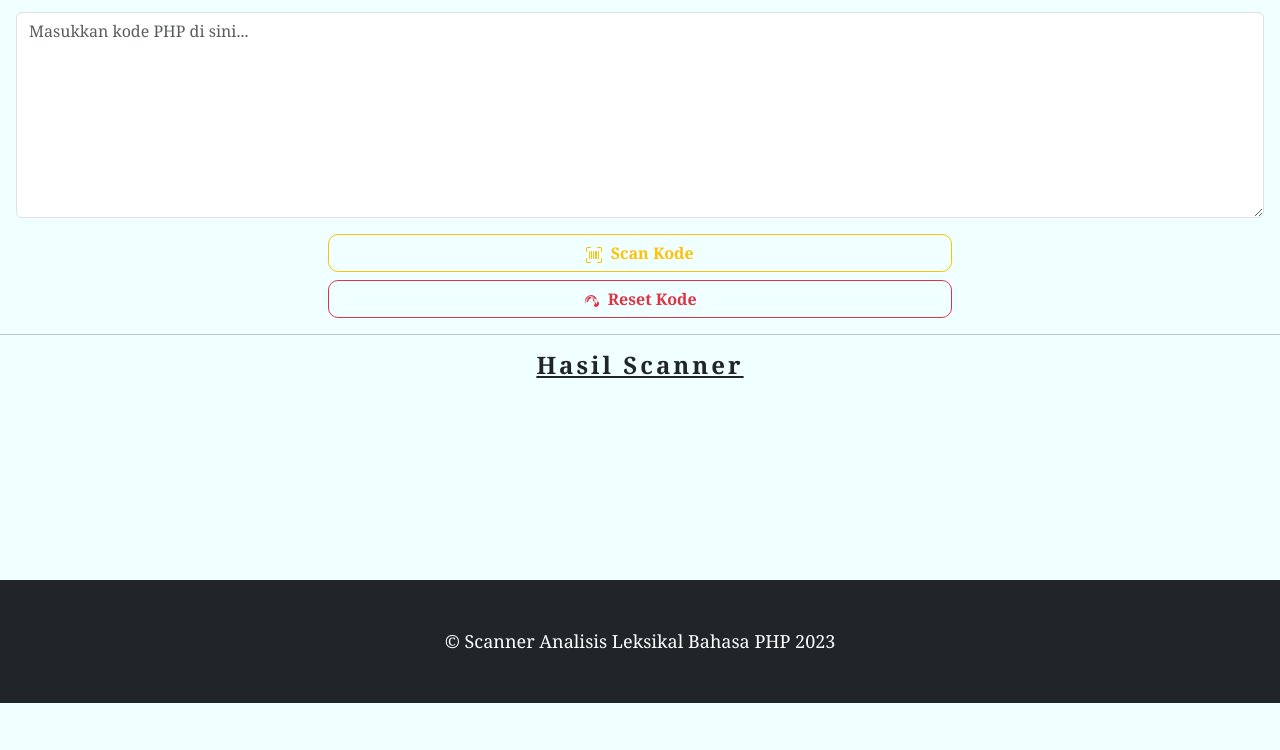
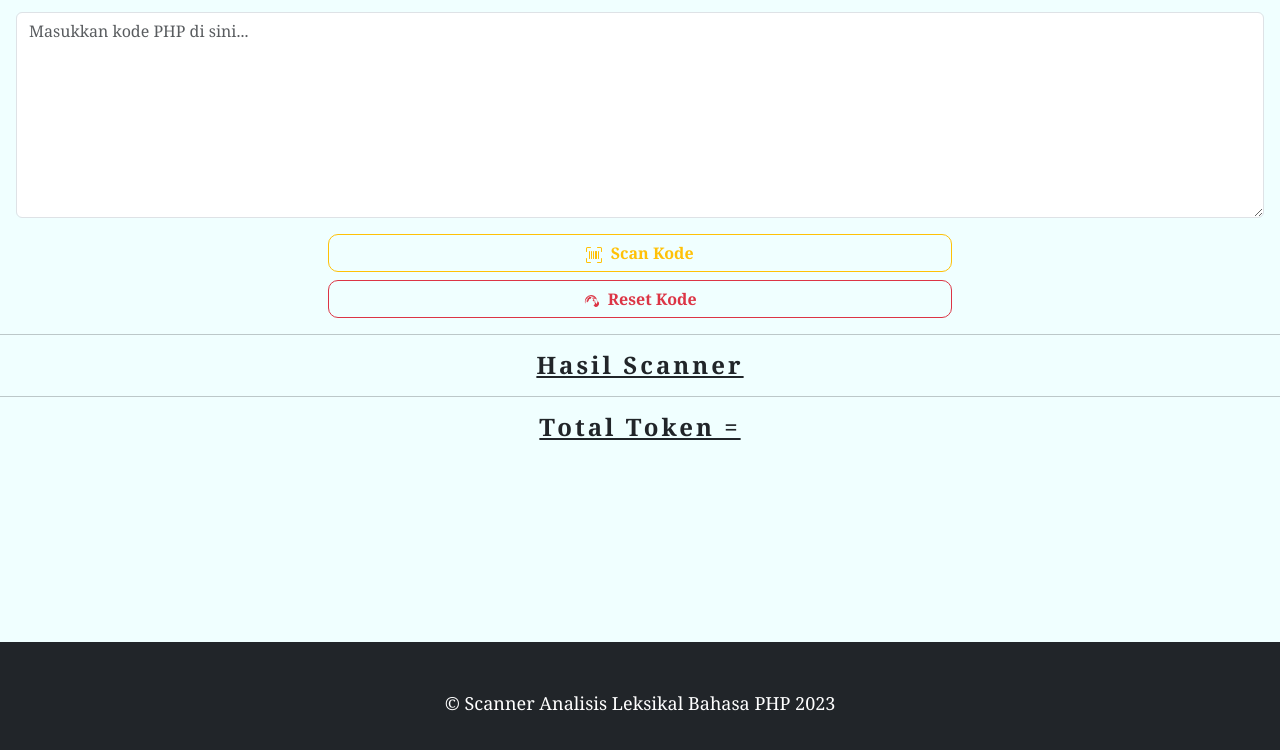
Before and after one commit to taufinadnaw/Scanner-AnalisisLeksikal-BahasaPHP, a plain HTML site: page index.html in a window 1280 px wide. Shown: the part 60-810 px from the top of the page. Drawn offline with nearby package versions, Linux system fonts and the light colour scheme.

Commit message:
index.html

```diff
--- a/index.html
+++ b/index.html
@@ -74,6 +74,10 @@
 
       <h4 class="text-center text-decoration-underline fw-bold" style="letter-spacing: 3px;">Hasil Scanner</h4>
       <div id="result"></div>
+
+      <hr>
+
+      <h4 class="text-center text-decoration-underline fw-bold" style="letter-spacing: 3px;">Total Token = <span id="totalTokens"></span></h4>
     </div>
 
     <div class="py-5"></div>
```
